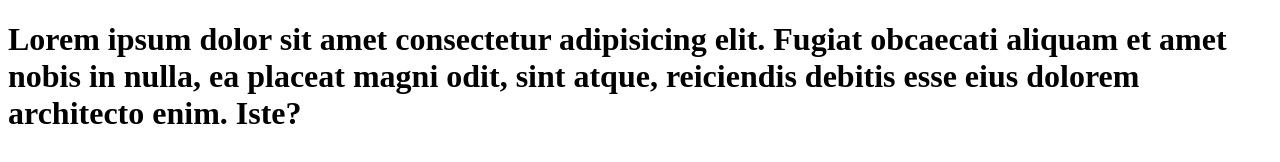
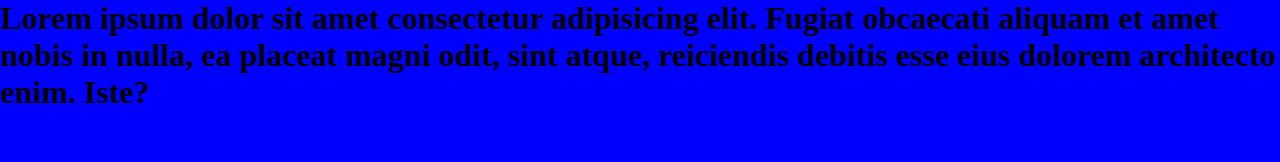
Before and after one commit to mohadesehnasirzadeh/Test, a plain HTML site: page index.html in a window 1280 px wide. Drawn offline with Linux system fonts and the light colour scheme.

Commit message:
bg color

```diff
--- a/index.html
+++ b/index.html
@@ -4,6 +4,7 @@
   <meta charset="UTF-8">
   <meta name="viewport" content="width=device-width, initial-scale=1.0">
   <title>Document</title>
+  <link rel="stylesheet" href="./style.css"
 </head>
 <body>
   <h1>Lorem ipsum dolor sit amet consectetur adipisicing elit. Fugiat obcaecati aliquam et amet nobis in nulla, ea placeat magni odit, sint atque, reiciendis debitis esse eius dolorem architecto enim. Iste?</h1>
--- a/style.css
+++ b/style.css
@@ -1,3 +1,6 @@
 *{
   margin: 0;
 }
+body{
+  background-color: blue;
+}
```
